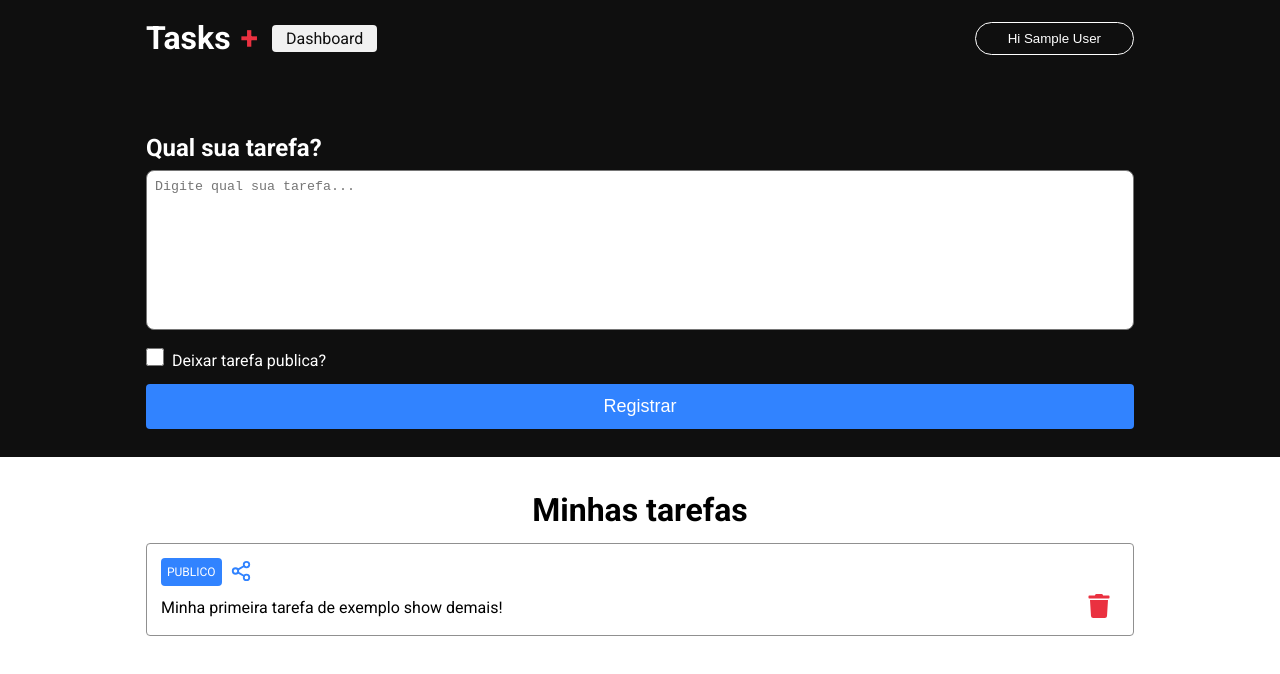
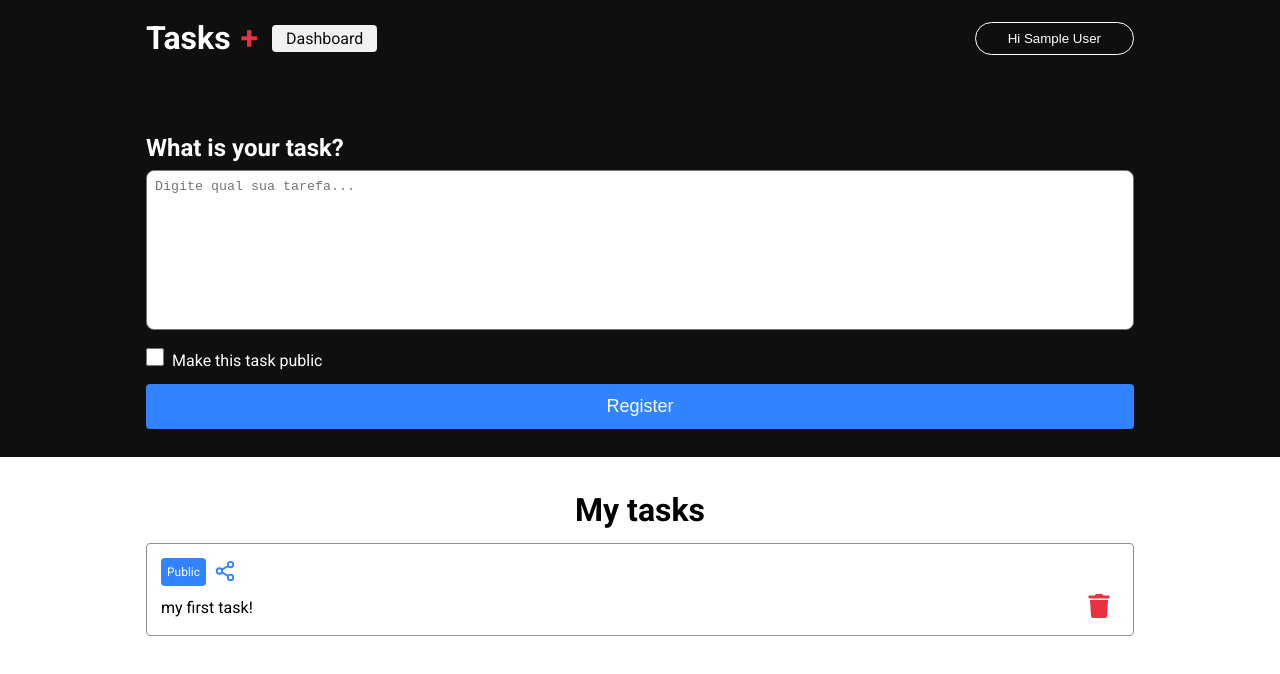
Before and after one commit to MateusGurgel/tasks-plus, a Next.js app: page /dashboard in a window 1280 px wide. Shown: the top 674 px of the page. Built offline with nearby package versions, Linux system fonts and the light colour scheme; no server answers; sample sign-in values are in the browser's storage.

Commit message:
HandleRegister added

```diff
--- a/src/pages/dashboard/index.tsx
+++ b/src/pages/dashboard/index.tsx
@@ -1,4 +1,5 @@
 import { GetServerSideProps } from "next";
+import { ChangeEvent, FormEvent, useEffect, useState } from "react";
 import styles from "./styles.module.css";
 import Head from "next/head";
 
@@ -7,45 +8,95 @@ import { Textarea } from "../../components/textArea";
 import { FiShare2 } from "react-icons/fi";
 import { FaTrash } from "react-icons/fa";
 
-export default function Dashboard() {
+import { db } from "../../services/firebaseConnection";
+
+import { addDoc, collection, onSnapshot, orderBy, query, where } from "firebase/firestore";
+
+interface HomeProps {
+  user: {
+    email: string;
+  };
+}
+
+export default function Dashboard({ user }: HomeProps) {
+  const [input, setInput] = useState("");
+  const [publicTask, setPublicTask] = useState(false);
+
+  function handleChangePublic(event: ChangeEvent<HTMLInputElement>) {
+    setPublicTask(event.target.checked);
+  }
+
+  async function handleRegisterTask(event: FormEvent) {
+    event.preventDefault();
+
+
+    if (input === "") return;
+
+    try {
+      await addDoc(collection(db, "task"), {
+        task: input,
+        created: new Date(),
+        user: user?.email,
+        public: publicTask,
+      });
+
+      setInput("");
+      setPublicTask(false);
+    } catch (err) {
+      console.log(err);
+      console.log(input, new Date(), user?.email, publicTask);
+    }
+  }
+
   return (
     <div className={styles.container}>
       <Head>
-        <title>Meu painel de tarefas</title>
+        <title>My Dashboard</title>
       </Head>
 
       <main className={styles.main}>
         <section className={styles.content}>
           <div className={styles.contentForm}>
-            <h1 className={styles.title}>Qual sua tarefa?</h1>
+            <h1 className={styles.title}>What is your task?</h1>
 
-            <form>
-              <Textarea placeholder="Digite qual sua tarefa..." />
+            <form onSubmit={handleRegisterTask}>
+              <Textarea
+                placeholder="Digite qual sua tarefa..."
+                value={input}
+                onChange={(event: ChangeEvent<HTMLTextAreaElement>) =>
+                  setInput(event.target.value)
+                }
+              />
               <div className={styles.checkboxArea}>
-                <input type="checkbox" className={styles.checkbox} />
-                <label>Deixar tarefa publica?</label>
+                <input
+                  type="checkbox"
+                  className={styles.checkbox}
+                  checked={publicTask}
+                  onChange={handleChangePublic}
+                />
+                <label>Make this task public</label>
               </div>
 
               <button className={styles.button} type="submit">
-                Registrar
+                Register
               </button>
             </form>
           </div>
         </section>
 
         <section className={styles.taskContainer}>
-          <h1>Minhas tarefas</h1>
+          <h1>My tasks</h1>
 
           <article className={styles.task}>
             <div className={styles.tagContainer}>
-              <label className={styles.tag}>PUBLICO</label>
+              <label className={styles.tag}>Public</label>
               <button className={styles.shareButton}>
                 <FiShare2 size={22} color="#3183ff" />
               </button>
             </div>
 
             <div className={styles.taskContent}>
-              <p>Minha primeira tarefa de exemplo show demais!</p>
+              <p>my first task!</p>
               <button className={styles.trashButton}>
                 <FaTrash size={24} color="#ea3140" />
               </button>
@@ -70,6 +121,10 @@ export const getServerSideProps: GetServerSideProps = async ({ req }) => {
   }
 
   return {
-    props: {},
+    props: {
+      user: {
+        email: session.user.email,
+      },
+    },
   };
 };
```
